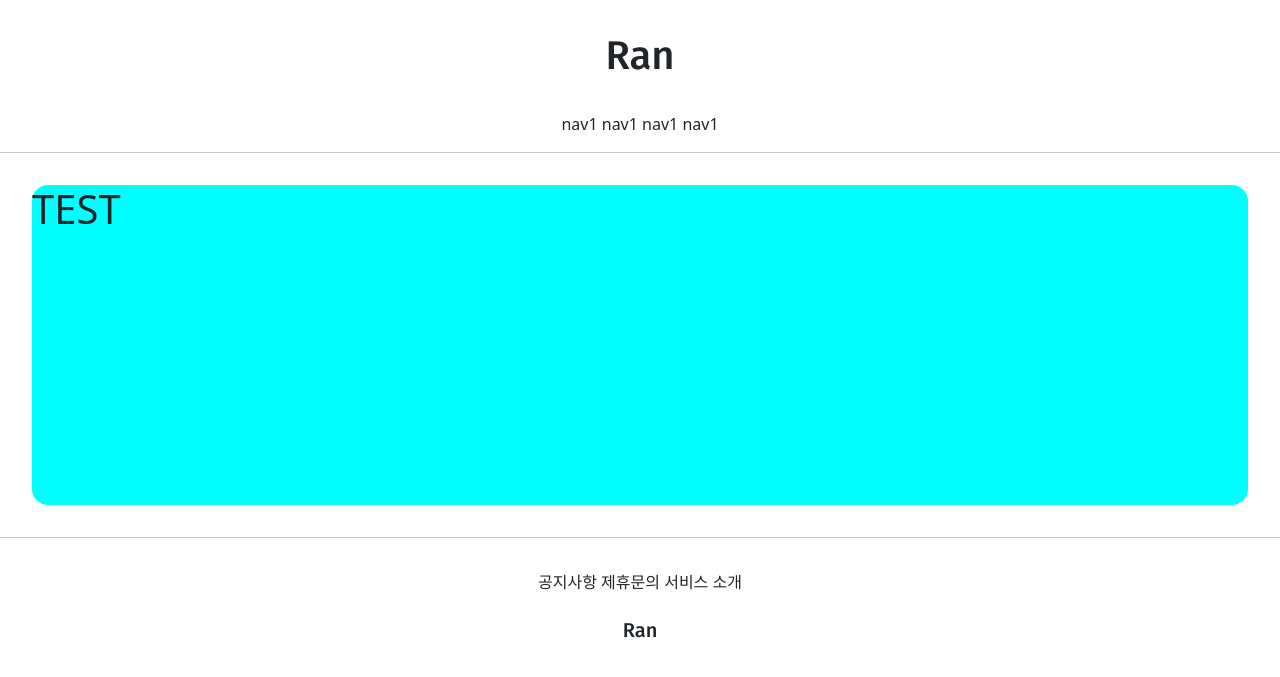
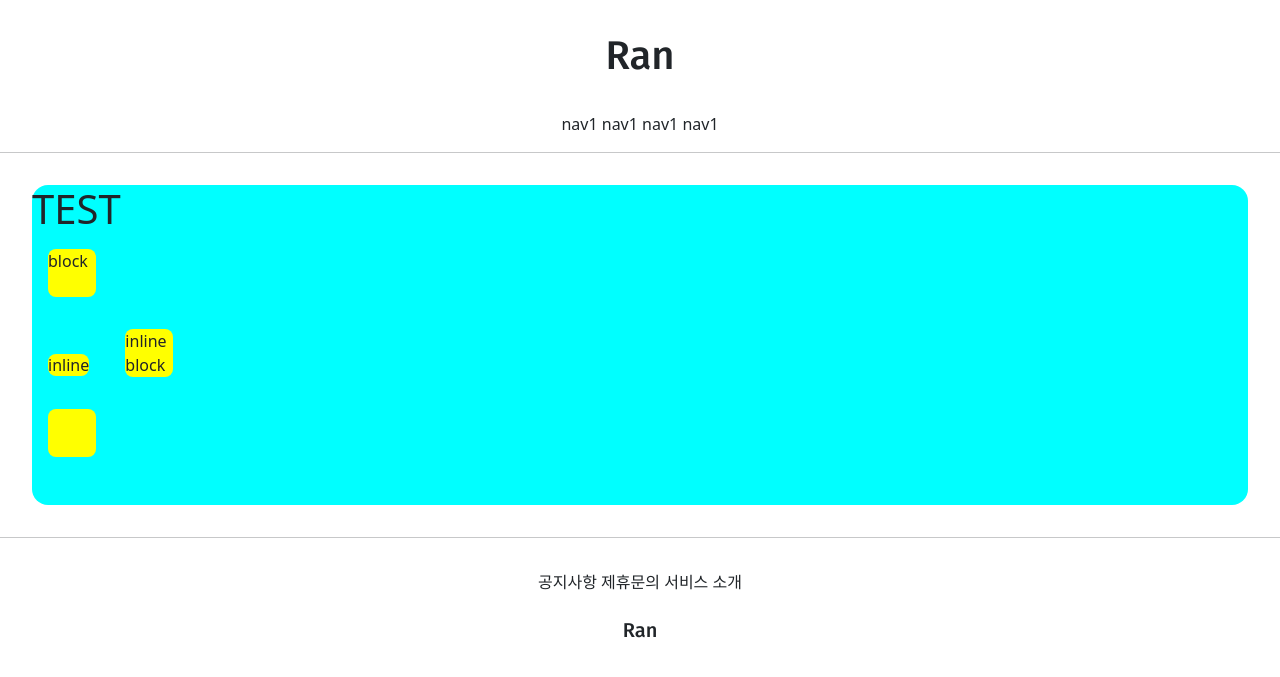
Before and after one commit to lauren0914/project2, a Django app: page /account/hello_world/ in a window 1280 px wide. Shown: the top 677 px of the page. Run offline with Django 3.2, Linux system fonts and the light colour scheme; parts of the project's set-up code (start-up, migrations or seed data) failed here and were passed over.

Commit message:
7/7 project2 commit 2

```diff
--- a/accountapp/templates/accountapp/hello_world.html
+++ b/accountapp/templates/accountapp/hello_world.html
@@ -2,8 +2,28 @@
 {#base.html 을 가져와서 사용하겠다. 상속같은 느낌#}
 
 {% block content %}
+
+    <style>
+
+        .testing {
+            background-color: yellow;
+            height: 48px;
+            width: 48px;
+            margin: 1rem;
+            border-radius: .5rem;
+        }
+    </style>
     <div style="height: 20rem; background-color: aqua; margin: 2rem; border-radius: 1rem">
         <h1>TEST</h1>
+
+
+    <div class="testing" style="display: block">block</div>
+    <div class="testing" style="display: inline">inline</div>
+    <div class="testing" style="display: inline-block">inline block</div>
+    <div class="testing" style="display : none">none</div>
+    <div class="testing"></div>
     </div>
 
+
+
 {% endblock %}
```
